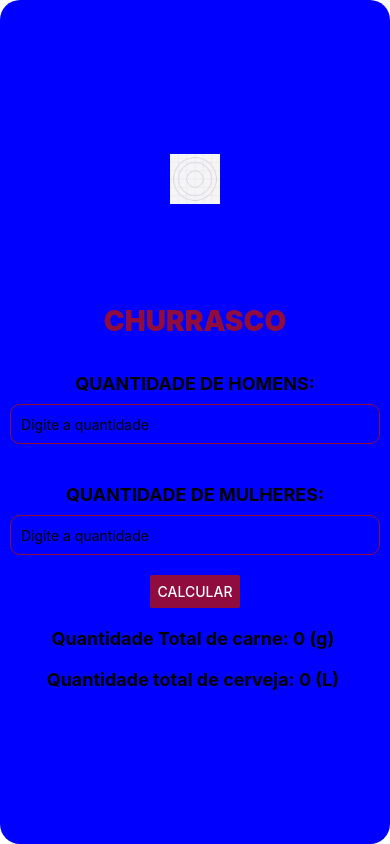
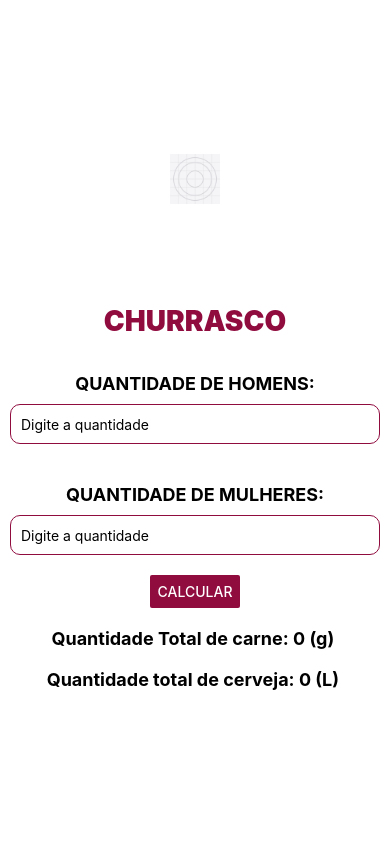
Before and after one commit to fernandesyuri16/AppAchaKi, a React Native app: screen / in a window 390 px wide. Built offline with nearby package versions, Linux system fonts and the light colour scheme.

Commit message:
mundando cor azul

```diff
--- a/App.js
+++ b/App.js
@@ -57,7 +57,7 @@ const ChurrascoApp = () => {
 const styles = StyleSheet.create({
   container: {
     flex: 100,
-    backgroundColor: 'blue',
+    backgroundColor: 'white',
     alignItems: 'center',
     justifyContent: 'center',
     padding: 10,
```
